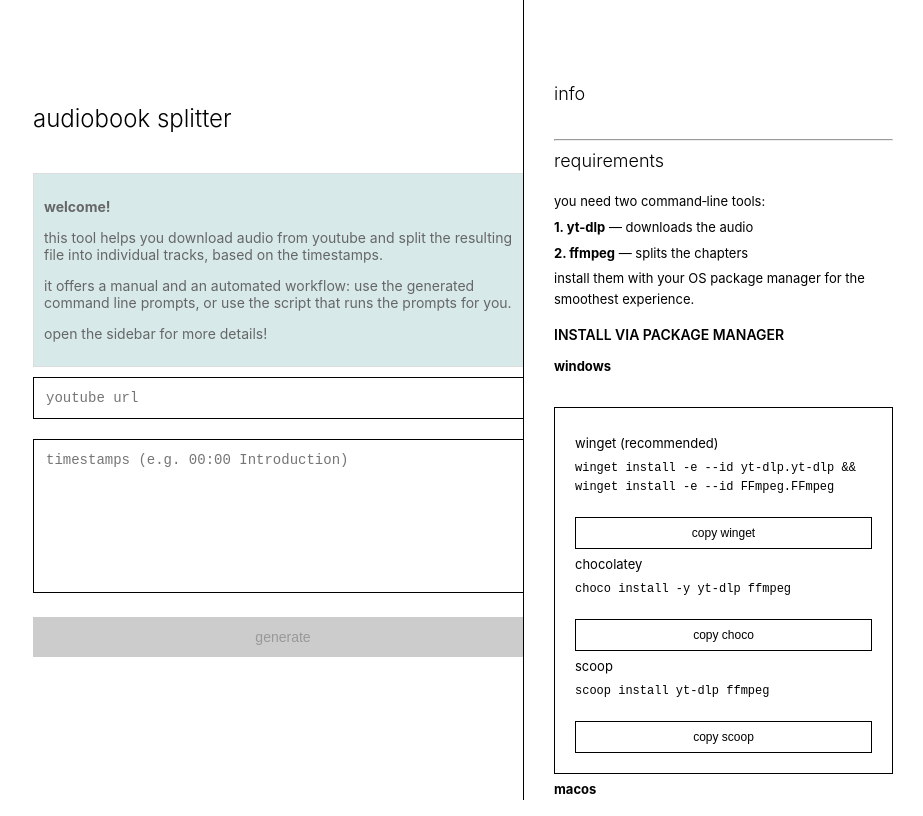
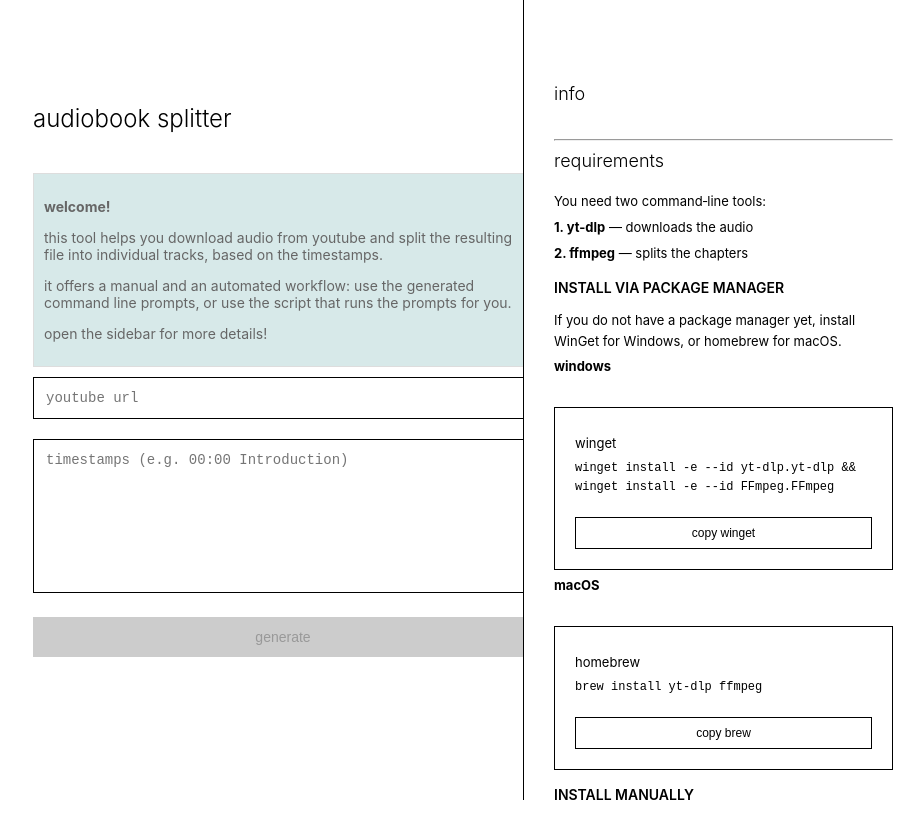
Before and after one commit to szekelyzol/audiobook-splitter, a Next.js app: page / in a window 1280 px wide. Both pictures are taken after a click on the heading "requirements". Shown: the whole page, without its empty margins (357-1280 px from the left). Built offline with nearby package versions, Linux system fonts and the light colour scheme.

Commit message:
Simplify install help

```diff
--- a/pages/index.tsx
+++ b/pages/index.tsx
@@ -12,8 +12,8 @@ export default function Home() {
   const [timestampInput, setTimestampInput] = useState('');
   const [generatedCommands, setGeneratedCommands] = useState<string[]>([]);
 
-  // Accordion: which sidebar section is open
-  const [openSection, setOpenSection] = useState<'info' | 'requirements' | 'howto' | null>(null); // info collapsed by default
+  // Accordion: which sidebar section is open?
+  const [openSection, setOpenSection] = useState<'info' | 'requirements' | 'howto' | null>(null);
   const toggleSection = (key: 'info' | 'requirements' | 'howto') => {
     setOpenSection(prev => (prev === key ? null : key));
   };
@@ -133,7 +133,7 @@ export default function Home() {
 
       const commands: string[] = [];
 
-    // If no timestamps, just download the full audio
+    // If no timestamps are added, just download the full audio
     if (parsedChapters.length === 0) {
       commands.push('# Download full audio as single file');
       commands.push(`yt-dlp -x --audio-format mp3 -o "audiobook.mp3" "${sourceUrl}"`);
@@ -142,7 +142,7 @@ export default function Home() {
       return;
     }
 
-    // Generate macOS/Linux commands
+    // Generate macOS commands
     commands.push('# Step 1: Download audio from source');
     commands.push(`yt-dlp -x --audio-format mp3 -o "audiobook.%(ext)s" "${sourceUrl}"`);
     commands.push('');
@@ -176,8 +176,6 @@ export default function Home() {
 
   // Package-manager installer commands
   const WIN_WINGET = 'winget install -e --id yt-dlp.yt-dlp && winget install -e --id FFmpeg.FFmpeg';
-  const WIN_CHOCO  = 'choco install -y yt-dlp ffmpeg';
-  const WIN_SCOOP  = 'scoop install yt-dlp ffmpeg';
 
   const MAC_BREW  = 'brew install yt-dlp ffmpeg';
 
@@ -251,7 +249,7 @@ export default function Home() {
         )}
       </div>
 
-      {/* Sidebar (always visible, with accordion behavior) */}
+      {/* SIDEBAR (always visible, with accordion behavior) */}
       <div className={`${styles.sidebar} ${styles.sidebarOpen}`}>
         <div className={styles.sidebarContent}>
 
@@ -278,35 +276,24 @@ export default function Home() {
               <h2>requirements</h2>
             </summary>
             <div className={styles.sidebarSection}>
-              <p>you need two command‑line tools:</p>
+              <p>You need two command‑line tools:</p>
               <p><strong>1. yt-dlp</strong> — downloads the audio</p>
               <p><strong>2. ffmpeg</strong> — splits the chapters</p>
-              <p>install them with your OS package manager for the smoothest experience.</p>
 
-              <h3>install via package manager</h3>
+              <h3>Install via package manager</h3>
+
+              <p>If you do not have a package manager yet, install WinGet for Windows, or homebrew for macOS.</p>
 
               <p><strong>windows</strong></p>
               <div className={styles.minimalCommands}>
-                <p>winget (recommended)</p>
+                <p>winget</p>
                 <pre>{WIN_WINGET}</pre>
                 <div className={styles.minimalActions}>
                   <button onClick={() => copyLine(WIN_WINGET)}>copy winget</button>
                 </div>
-
-                <p>chocolatey</p>
-                <pre>{WIN_CHOCO}</pre>
-                <div className={styles.minimalActions}>
-                  <button onClick={() => copyLine(WIN_CHOCO)}>copy choco</button>
-                </div>
-
-                <p>scoop</p>
-                <pre>{WIN_SCOOP}</pre>
-                <div className={styles.minimalActions}>
-                  <button onClick={() => copyLine(WIN_SCOOP)}>copy scoop</button>
-                </div>
               </div>
 
-              <p><strong>macos</strong></p>
+              <p><strong>macOS</strong></p>
               <div className={styles.minimalCommands}>
                 <p>homebrew</p>
                 <pre>{MAC_BREW}</pre>
@@ -315,9 +302,15 @@ export default function Home() {
                 </div>
               </div>
 
-              <p>you can also install manually:</p>
+              <h3>install manually</h3>
+
               <a href="https://github.com/yt-dlp/yt-dlp/wiki/Installation" target="_blank" rel="noopener noreferrer">→ yt-dlp installation guide</a>
               <a href="https://ffmpeg.org/download.html" target="_blank" rel="noopener noreferrer">→ ffmpeg downloads</a>
+              <div className={styles.disclaimer}>
+              <p>finding the right ffmpeg package can be a bit tricky. for windows, download the latest release build directly from here: <a href="https://www.gyan.dev/ffmpeg/builds/#release-builds" target="_blank" rel="noopener noreferrer"><strong>ffmpeg-release-essentials.zip</strong></a></p>
+              <p>for macOS, check the stable release here:<a href="https://evermeet.cx/ffmpeg/" target="_blank" rel="noopener noreferrer"><strong>ffmpeg-X.Y.Z.zip</strong></a></p>
+              <p>X.Y.Z. is going to be a version number.</p>
+              </div>
             </div>
           </details>
 
@@ -329,15 +322,15 @@ export default function Home() {
               <h2>how to use</h2>
             </summary>
             <div className={styles.sidebarSection}>
+
               <h3>steps</h3>
-              <p><strong>1.</strong> paste a youtube url (shorts not supported).</p>
-              <p><strong>2.</strong> paste timestamps (from description/comments).</p>
-              <p><strong>3.</strong> click <em>generate</em> to create commands.</p>
-              <p><strong>4.</strong> make sure <code>yt-dlp</code> and <code>ffmpeg</code> are installed via your package manager.</p>
-              <p><strong>5.</strong> run the commands in a terminal.</p>
-              <p><strong>6.</strong> your mp3 tracks should be ready in the current folder.</p>
 
-          <hr />
+              <p><strong>1.</strong> Install the required packages.</p>
+              <p><strong>2.</strong> Paste a youtube url (shorts not supported).</p>
+              <p><strong>3.</strong> Paste timestamps (from youtube description/comments).</p>
+              <p><strong>4.</strong> Click <em>generate</em> to create the commands.</p>
+              <p><strong>5.</strong> Run the generated commands in a terminal.</p>
+              <p><strong>6.</strong> Your mp3 tracks should be ready in the current folder.</p>
 
           {/* TIMESTAMP FORMAT section */}
 
--- a/styles/Home.module.css
+++ b/styles/Home.module.css
@@ -189,7 +189,7 @@
   padding: 10px;
   background: #fff3cd;
   border: 1px solid #ddd;
-  margin-top: 20px;
+  margin-top: 10px;
 }
 
 .introbox {
```
